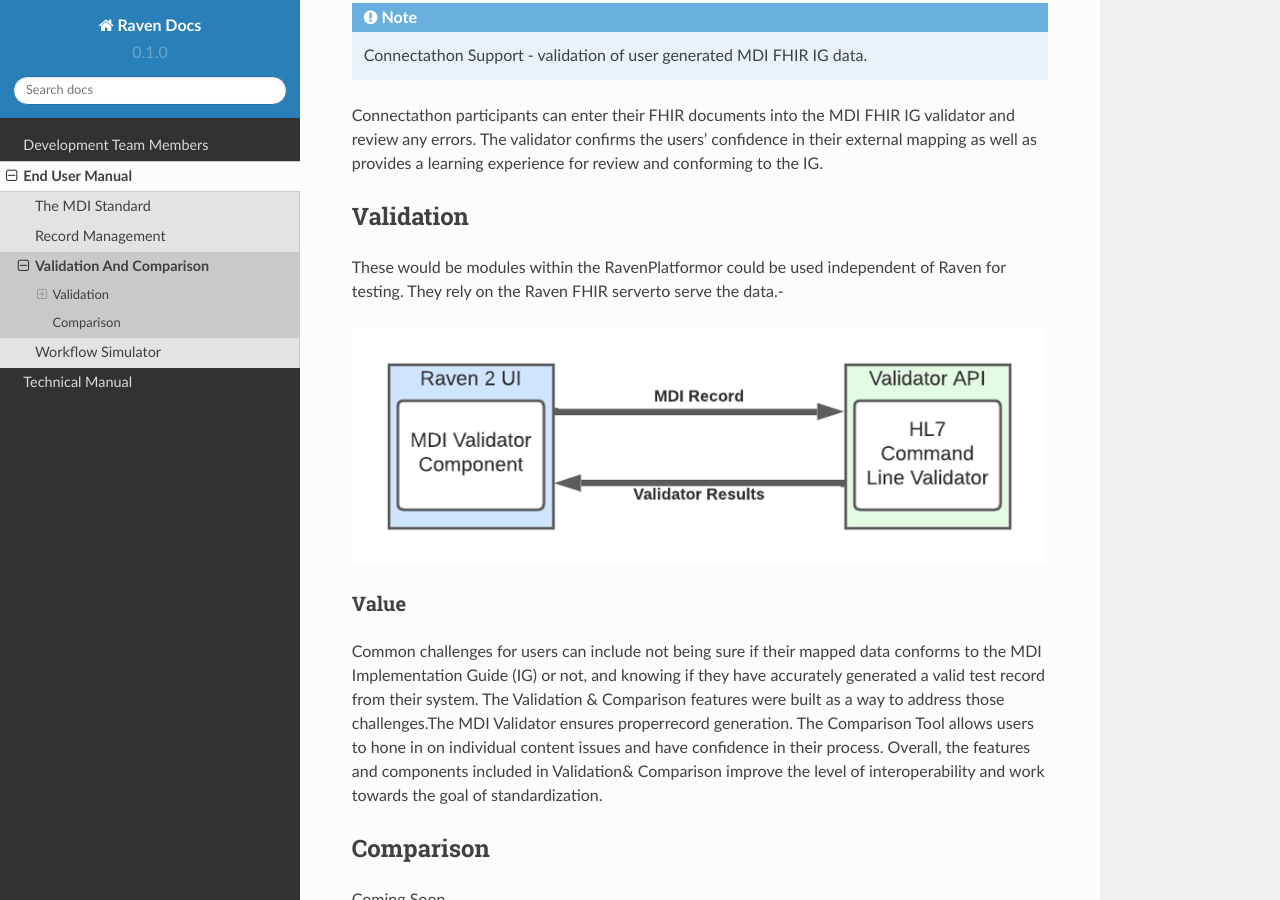
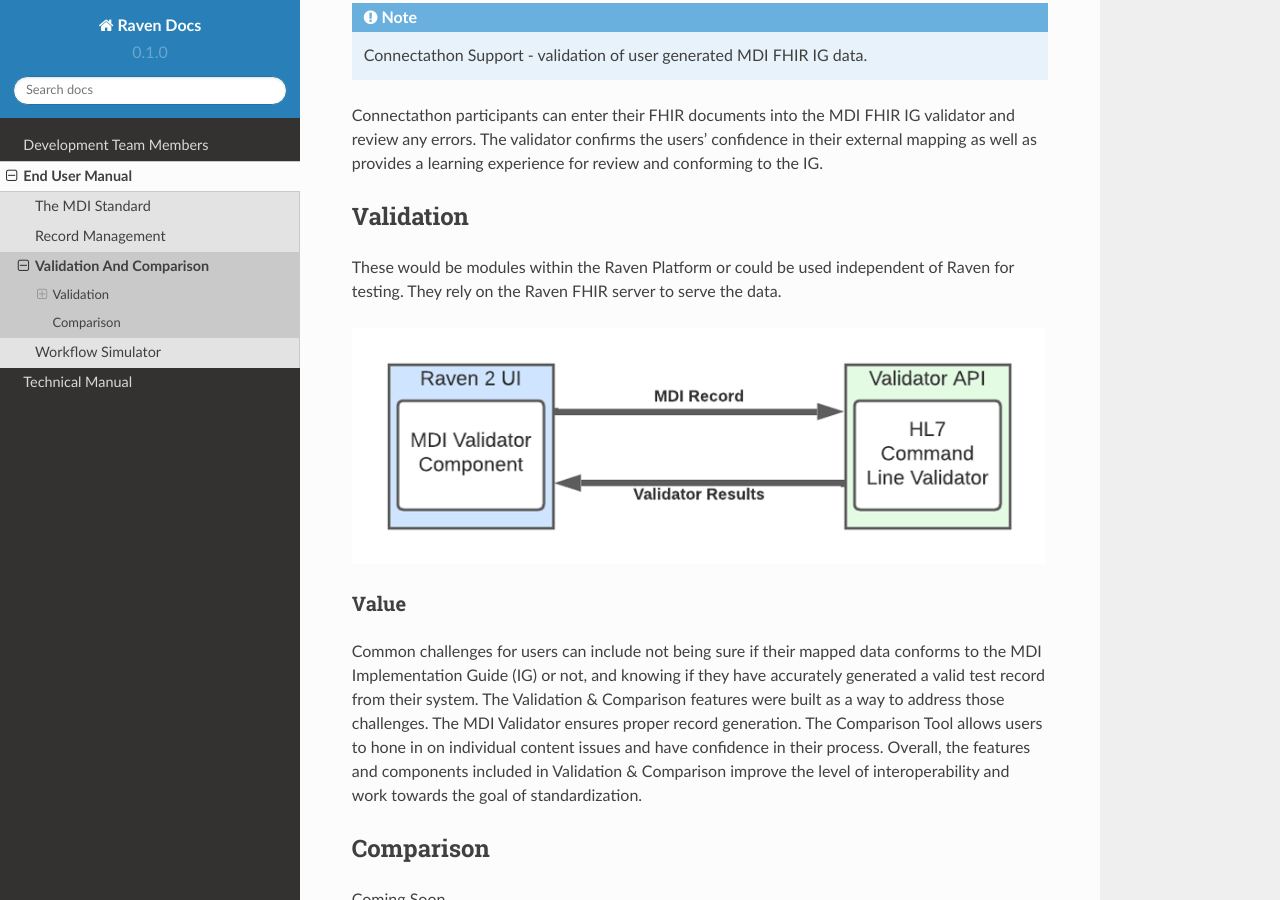
Before and after one commit to MortalityReporting/RavenDocs, a Sphinx documentation site: the page built from docs/source/userManual/validationComparison.rst, in a window 1280 px wide and 900 px high, scrolled down 445 px. Built offline with Sphinx 7.4.7 and the Read the Docs theme 2.0.0, drawn with Linux system fonts in a browser that asks for light colours.

Commit message:
Update validationComparison.rst

```diff
--- a/docs/source/userManual/validationComparison.rst
+++ b/docs/source/userManual/validationComparison.rst
@@ -21,8 +21,8 @@ experience for review and conforming to the IG.
 
 Validation
 ----------
-These would be modules within the RavenPlatformor could be used independent of Raven for testing.
-They rely on the Raven FHIR serverto serve the data.-
+These would be modules within the Raven Platform or could be used independent of Raven for testing.
+They rely on the Raven FHIR server to serve the data.
 
 .. image::
    ../images/validator_arch.png
@@ -32,9 +32,9 @@ Value
 ^^^^^
 Common challenges for users can include not being sure if their mapped data conforms to the MDI Implementation
 Guide (IG) or not, and knowing if they have accurately generated a valid test record from their system. The
-Validation & Comparison features were built as a way to address those challenges.The MDI Validator ensures
-properrecord generation. The Comparison Tool allows users to hone in on individual content issues and have
-confidence in their process. Overall, the features and components included in Validation& Comparison improve
+Validation & Comparison features were built as a way to address those challenges. The MDI Validator ensures
+proper record generation. The Comparison Tool allows users to hone in on individual content issues and have
+confidence in their process. Overall, the features and components included in Validation & Comparison improve
 the level of interoperability and work towards the goal of standardization.
 
 Comparison
```
